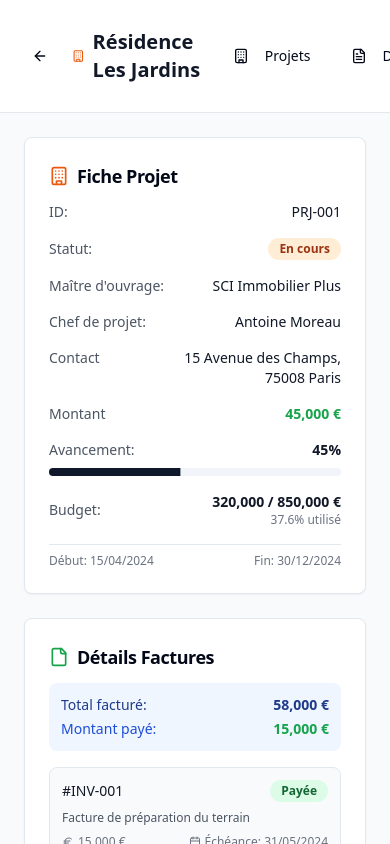
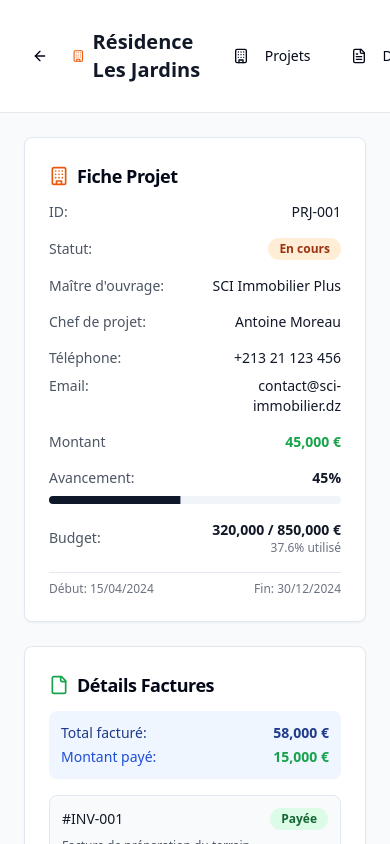
Before and after one commit to SaraBrit/chantier-kanban-pilot, a React (Vite) app: page / in a window 390 px wide. Both pictures are taken after a click on the element 195 px from the left and 322 px from the top of the page. Shown: the top 844 px of the page. Built offline with nearby package versions, Linux system fonts and the light colour scheme.

Commit message:
Update contact information
Modify contact details to include phone number and email.

```diff
--- a/src/components/kanban/ProjectInfoCard.tsx
+++ b/src/components/kanban/ProjectInfoCard.tsx
@@ -61,9 +61,15 @@ export const ProjectInfoCard = ({
           <span className="text-sm text-gray-900 text-right max-w-40">{project.projectManager}</span>
         </div>
 
-        <div className="flex items-start justify-between">
-          <span className="text-sm font-medium text-gray-600">Contact</span>
-          <span className="text-sm text-gray-900 text-right max-w-40">{project.address}</span>
+        <div className="space-y-2">
+          <div className="flex items-start justify-between">
+            <span className="text-sm font-medium text-gray-600">Téléphone:</span>
+            <span className="text-sm text-gray-900 text-right max-w-40">{project.phone}</span>
+          </div>
+          <div className="flex items-start justify-between">
+            <span className="text-sm font-medium text-gray-600">Email:</span>
+            <span className="text-sm text-gray-900 text-right max-w-40">{project.email}</span>
+          </div>
         </div>
 
         <div className="flex items-center justify-between">
--- a/src/pages/Index.tsx
+++ b/src/pages/Index.tsx
@@ -18,6 +18,8 @@ const Index = () => {
       projectManager: "Antoine Moreau",
       monthlyBilling: 45000,
       address: "15 Avenue des Champs, 75008 Paris",
+      phone: "+213 21 123 456",
+      email: "contact@sci-immobilier.dz",
       status: "in-progress",
       startDate: "2024-04-15",
       endDate: "2024-12-30",
@@ -32,6 +34,8 @@ const Index = () => {
       projectManager: "Sophie Dubois",
       monthlyBilling: 75000,
       address: "Zone Commerciale Nord, 69100 Lyon",
+      phone: "+213 31 987 654",
+      email: "sophie.dubois@retail-dz.com",
       status: "in-progress",
       startDate: "2024-03-01",
       endDate: "2025-06-15",
@@ -46,6 +50,8 @@ const Index = () => {
       projectManager: "Marc Lefevre",
       monthlyBilling: 55000,
       address: "Parc Technologique, 06560 Sophia Antipolis",
+      phone: "+213 41 555 123",
+      email: "m.lefevre@innovation-tech.dz",
       status: "planning",
       startDate: "2024-07-01",
       endDate: "2025-03-31",
@@ -60,6 +66,8 @@ const Index = () => {
       projectManager: "Claire Rousseau",
       monthlyBilling: 35000,
       address: "Zone Industrielle, 67200 Strasbourg",
+      phone: "+213 25 444 789",
+      email: "c.rousseau@translog.dz",
       status: "completed",
       startDate: "2023-09-15",
       endDate: "2024-05-30",
@@ -74,6 +82,8 @@ const Index = () => {
       projectManager: "Dr. Philippe Martin",
       monthlyBilling: 95000,
       address: "Boulevard de la Santé, 13000 Marseille",
+      phone: "+213 21 333 888",
+      email: "p.martin@chr-med.dz",
       status: "in-progress",
       startDate: "2024-01-10",
       endDate: "2025-12-20",
@@ -88,6 +98,8 @@ const Index = () => {
       projectManager: "Isabelle Garnier",
       monthlyBilling: 28000,
       address: "Rue de l'Éducation, 44000 Nantes",
+      phone: "+213 27 222 456",
+      email: "i.garnier@mairie-alger.dz",
       status: "on-hold",
       startDate: "2024-05-01",
       endDate: "2024-11-15",
--- a/src/types/project.ts
+++ b/src/types/project.ts
@@ -5,6 +5,8 @@ export interface Project {
   projectManager: string;
   monthlyBilling: number;
   address: string;
+  phone: string;
+  email: string;
   status: 'planning' | 'in-progress' | 'on-hold' | 'completed';
   startDate: string;
   endDate: string;
```
